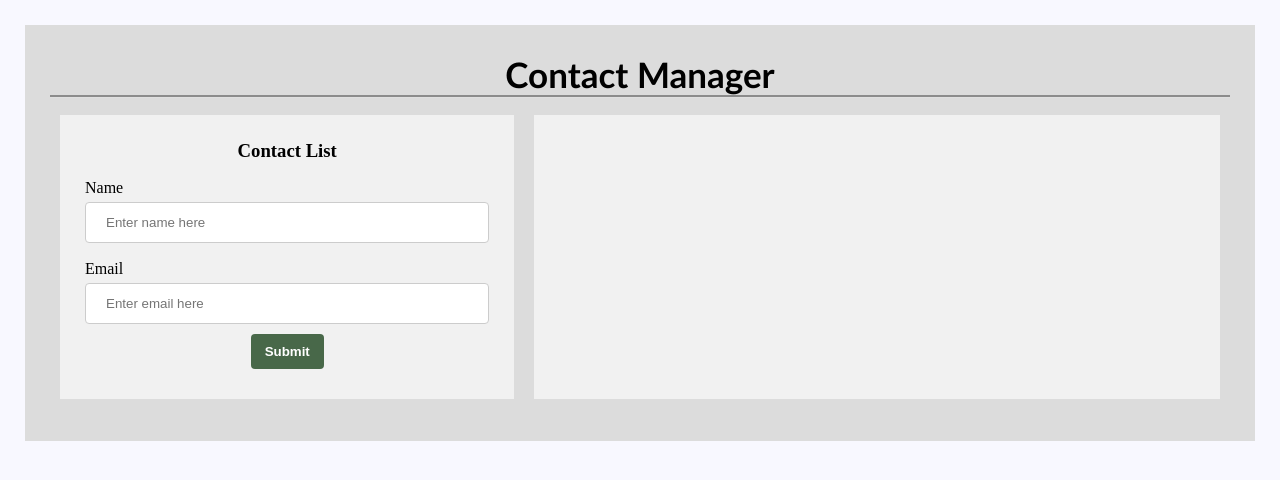
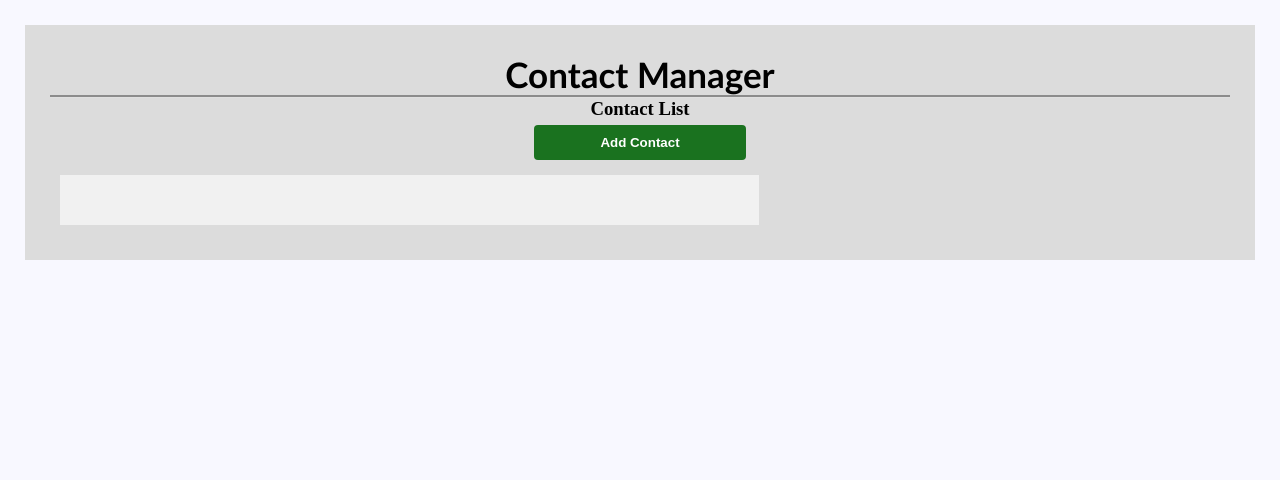
Before and after one commit to Binay9/Contact-App, a React app: page / in a window 1280 px wide. Built offline with nearby package versions, Linux system fonts and the light colour scheme.

Commit message:
form fixed

```diff
--- a/package.json
+++ b/package.json
@@ -9,6 +9,7 @@
     "http-proxy-middleware": "^2.0.4",
     "react": "^17.0.2",
     "react-dom": "^17.0.2",
+    "react-router-dom": "^6.3.0",
     "react-scripts": "5.0.0",
     "uuid": "^8.3.2",
     "web-vitals": "^2.1.4"
--- a/src/components/AddContact.js
+++ b/src/components/AddContact.js
@@ -1,35 +1,49 @@
-import React from 'react';
+import React, { useState } from 'react';
+import { useNavigate } from "react-router-dom";
 
-class AddContact extends React.Component {
-    state = {
-        name: "",
-        email: "",
-    };
 
-    add = (e) => {
+
+export default function AddContact(props) {
+
+    const [info, setInfo] = useState({});
+
+    const navigate = useNavigate();
+
+    const handleChange = (e) => {
+        const name = e.target.name;
+        const value = e.target.value;
+        setInfo(values => ({ ...values, [name]: value }))
+
+    }
+
+    const add = (e) => {
+
         e.preventDefault();
-        if(this.state.name === "" || this.state.email === "") {
+
+        if (info.name === "" || info.email === "") {
             alert("All input are required !!");
             return
         }
-        this.props.addContactHandler(this.state);
-        this.setState({name: '', email: ''});
+        props.addContactHandler(info);
+        setInfo({ name: '', email: '' });
+        navigate("/");
+
     };
 
-    render() {
     return (
         <div className='row-item1'>
             <h3 className='subHead'>Contact List</h3>
-                <form onSubmit={this.add}>
+            <form onSubmit={add}>
                 <div>
                     <label htmlFor="name" className="form-label">Name</label>
                     <input
                         type="text"
                         className="form-control"
                         id="name"
+                        name="name"
                         placeholder="Enter name here"
-                            value={this.state.name}
-                            onChange={(e) => this.setState({name: e.target.value})}
+                        value={info.name || ""}
+                        onChange={handleChange}
                     />
                 </div>
 
@@ -39,18 +53,16 @@ class AddContact extends React.Component {
                         type="email"
                         className="form-control"
                         id="email"
+                        name="email"
                         placeholder="Enter email here"
-                            value={this.state.email}
-                            onChange={(e) => this.setState({email: e.target.value})}
+                        value={info.email || ""}
+                        onChange={handleChange}
                     />
                 </div>
 
-                    <input type="submit" value="Submit" />
+                <button className='myBtn' type="submit" value="Submit" >Submit</button>
             </form>
 
         </div>
     );
 }
-}
-
-export default AddContact;
--- a/src/components/App.css
+++ b/src/components/App.css
@@ -52,7 +52,7 @@ input[type=text], [type=email]{
   box-sizing: border-box;
 }
 
-input[type=submit] {
+.myBtn{
   width: 18%;
   background-color: #486849;
   color: white;
@@ -64,7 +64,8 @@ input[type=submit] {
   font-weight: bold;
 }
 
-input[type=submit]:hover {
+/* input[type=submit] */
+.myBtn{
   background-color: #1a721f;
 }
 
--- a/src/components/App.js
+++ b/src/components/App.js
@@ -1,4 +1,5 @@
 import React, { useState, useEffect } from 'react';
+import {Routes, Route, } from 'react-router-dom';
 import { v4 as uuid } from 'uuid';
 import './App.css';
 import Header from './Header';
@@ -11,7 +12,7 @@ function App() {
   const [contacts, setContacts] = useState([]);
 
   const addContactHandler = (contact) => {
-    setContacts([...contacts, {id: uuid(), ...contact}]);
+    setContacts([...contacts, { id: uuid(), ...contact }]);
   };
 
   const removeContactHandler = (id) => {
@@ -36,11 +37,16 @@ function App() {
 
   return (
     <div className="myMain">
-      <Header />
-      <div className='row'>
-        <AddContact addContactHandler={addContactHandler} />
-        <ContactList contacts={contacts} getContactId={removeContactHandler}/>
-      </div>
+        <Header />
+        <Routes>
+        <Route path='/' element={<ContactList contacts={contacts} getContactId={removeContactHandler} />} />
+        <Route path='add' element={<AddContact addContactHandler={addContactHandler} />} />
+        </Routes>
+
+      {/* <div className='row'>
+          <AddContact addContactHandler={addContactHandler} />
+          <ContactList contacts={contacts} getContactId={removeContactHandler} />
+        </div> */}
 
     </div>
   );
--- a/src/components/ContactList.js
+++ b/src/components/ContactList.js
@@ -1,4 +1,5 @@
 import React from 'react';
+import { Link } from 'react-router-dom';
 import ContactCard from './ContactCard';
 
 const ContactList = (props) => {
@@ -6,13 +7,27 @@ const ContactList = (props) => {
     const deleteContactHandler = (id) => {
         props.getContactId(id);
     };
+
     const renderContactList = props.contacts.map((contact) => {
         return (
-            <ContactCard contact={contact} clickHandler={deleteContactHandler} key={contact.id}></ContactCard>
+            <ContactCard
+                contact={contact}
+                clickHandler={deleteContactHandler}
+                key={contact.id}
+            >
+            </ContactCard>
         );
     })
 
-    return <div className='row-item2'>{renderContactList}</div>
+    return (
+        <div>
+            <h3>Contact List</h3>
+            <Link to="/add">
+                <button className='myBtn'>Add Contact</button>
+            </Link>
+            <div className='row-item2'>{renderContactList}</div>
+        </div>
+    );
 };
 
 export default ContactList;
--- a/src/index.js
+++ b/src/index.js
@@ -1,10 +1,14 @@
 import React from 'react';
 import ReactDOM from 'react-dom';
+import { BrowserRouter } from "react-router-dom";
+
 import App from './components/App';
 
 ReactDOM.render(
   <React.StrictMode>
-    <App />
+    <BrowserRouter>
+      <App />
+    </BrowserRouter>
   </React.StrictMode>,
   document.getElementById('root')
 );
```
Also changed, not shown: 1 other file. Lines whose indentation alone changed are shown as unchanged.
